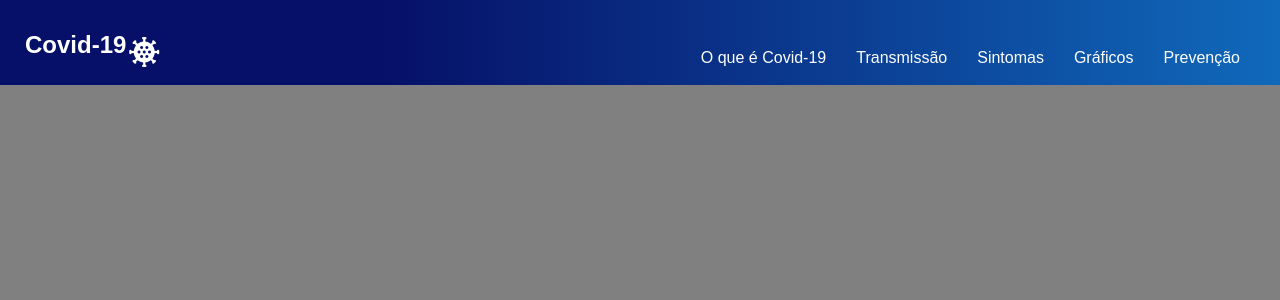
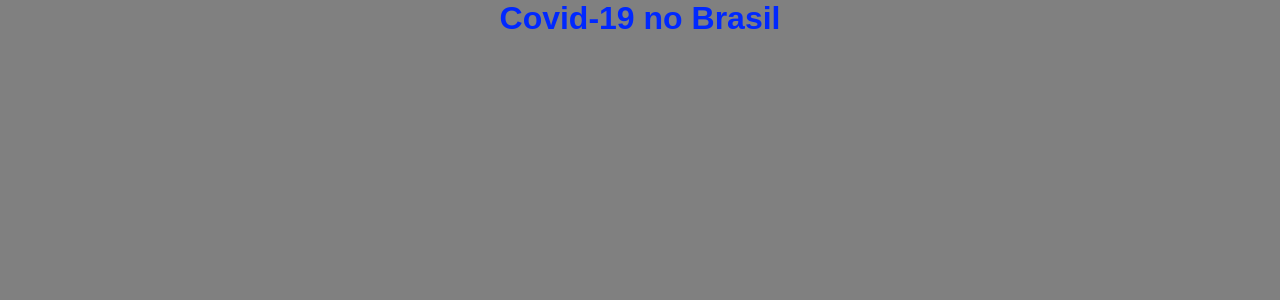
Before and after one commit to RamonBosi/Projetos-React, a React (Create React App) app in the folder projetos/: page / in a window 1280 px wide. Shown: the top 300 px of the page. Built offline with nearby package versions, Linux system fonts and the light colour scheme.

Commit message:
Project "Covid-19": Main content creation

```diff
--- /dev/null
+++ b/projetos/src/Projects/Covid-19/components/Main/index.js
@@ -0,0 +1,11 @@
+import { MainContext } from './styles'
+
+export default function CreateMain(){
+    return(
+       <main>
+           <MainContext>
+                <h1>Covid-19 no Brasil</h1>
+           </MainContext>
+       </main>
+    )
+}
--- /dev/null
+++ b/projetos/src/Projects/Covid-19/components/Main/styles.js
@@ -0,0 +1,9 @@
+import styled from 'styled-components'
+
+export const MainContext = styled.div`
+
+    > h1{
+        text-align: center;
+        color: rgba(0, 40, 255, 1);
+    }
+`
--- a/projetos/src/Projects/Covid-19/components/Menu/index.js
+++ b/projetos/src/Projects/Covid-19/components/Menu/index.js
@@ -1,6 +1,6 @@
 import { Menu, MenuContent } from './styles'
 
-export default function createMenu(){
+export default function CreateMenu(){
     return (
         <Menu>
             <MenuContent>
--- a/projetos/src/Projects/Covid-19/components/Menu/styles.js
+++ b/projetos/src/Projects/Covid-19/components/Menu/styles.js
@@ -1,6 +1,6 @@
 import styled from 'styled-components'
 
-export const Menu = styled.main`
+export const Menu = styled.header`
     background-image: linear-gradient(
             90deg, rgba(6, 16, 104, 1) 30%, rgba(16, 105, 187, 1)
         );
--- a/projetos/src/Projects/Covid-19/index.js
+++ b/projetos/src/Projects/Covid-19/index.js
@@ -1,11 +1,13 @@
 import { GlobalStyles } from "./GlobalStyles"
-import  Menu from './components/Menu'
+// import  Menu from './components/Menu'
+import Main from './components/Main'
 
 export default function Covid19(){
     return (
         <>
             <GlobalStyles/>
-            <Menu/>
+            {/* <Menu/> */}
+            <Main/>
         </>
     )
 }
```
